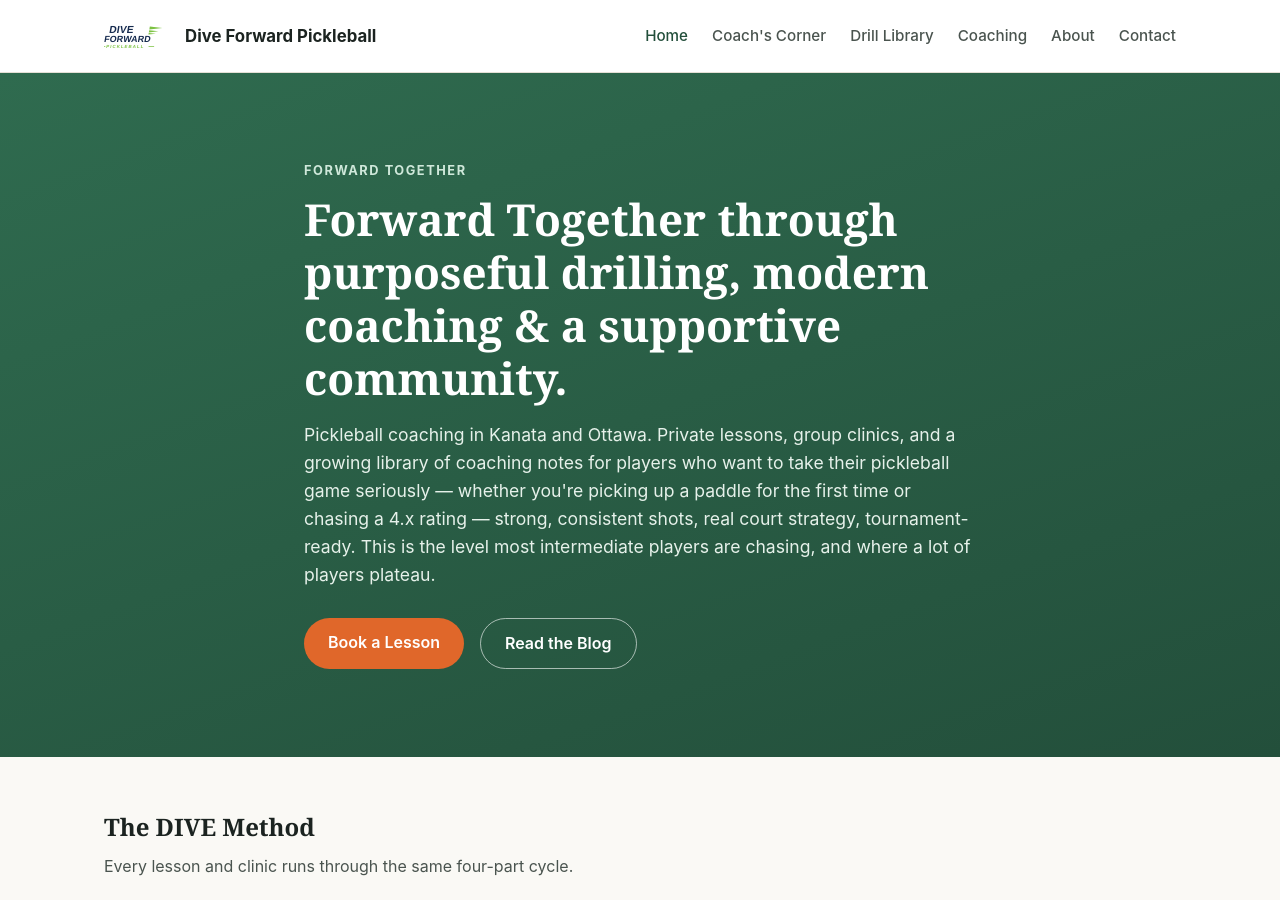
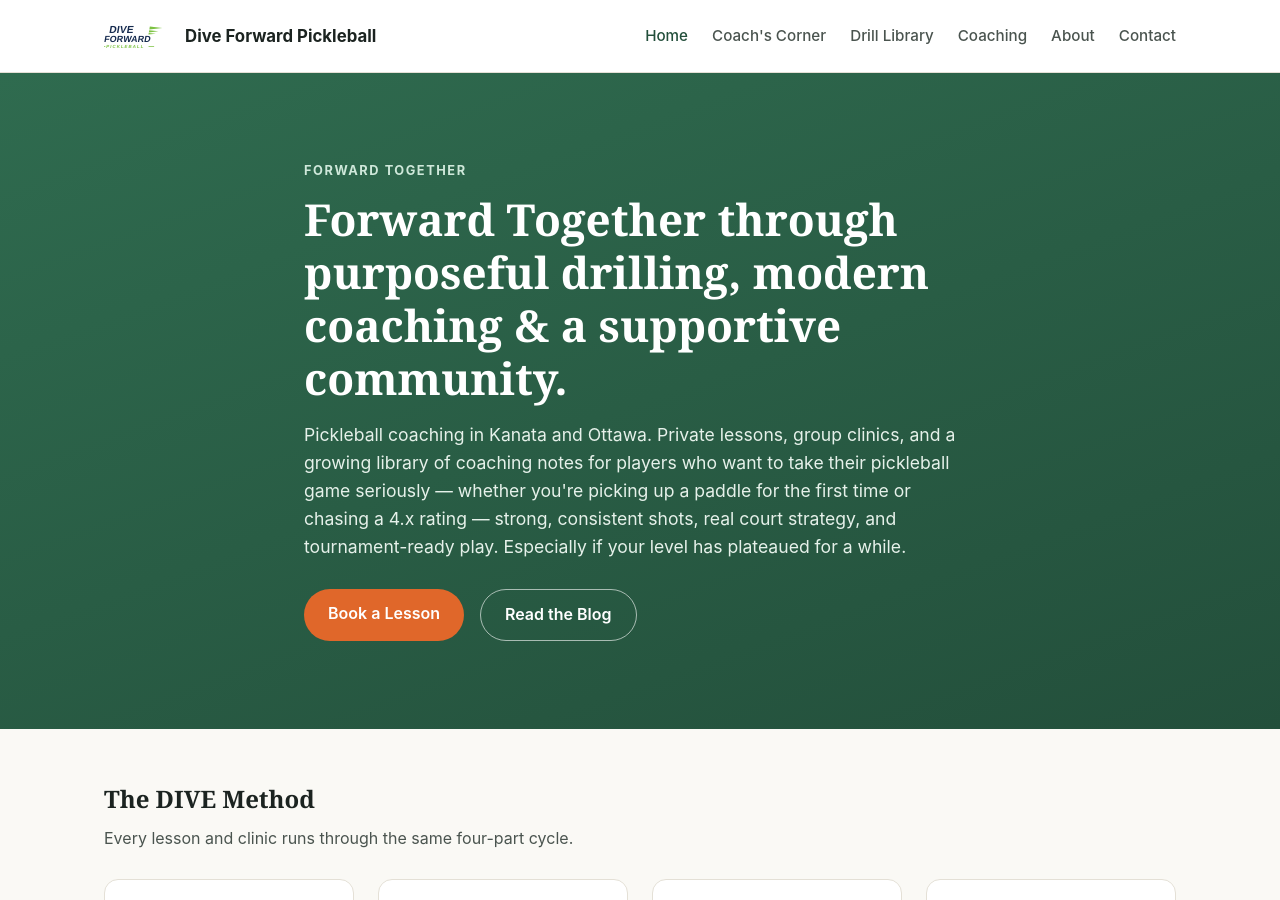
Before and after one commit to forwardpickleballorg-art/forwardpickleballorg-art.github.io, a Jekyll site: the page built from index.html, in a window 1280 px wide and 900 px high. Built offline with Jekyll 4.4.1, drawn with Linux system fonts in a browser that asks for light colours.

Commit message:
Fix home hero grammar: plateau focus

```diff
--- a/index.html
+++ b/index.html
@@ -13,8 +13,8 @@ excerpt: "Pickleball coaching by Louie Kwan in Kanata and Ottawa — private les
       for players who want to take their pickleball game seriously &mdash;
       whether you're picking up a paddle for the first time or chasing a
       4.x rating &mdash; strong, consistent shots, real court strategy,
-      tournament-ready. This is the level most intermediate players are
-      chasing, and where a lot of players plateau.
+      and tournament-ready play. Especially if your level has plateaued
+      for a while.
     </p>
     <div class="hero-actions">
       <a class="button" href="{{ '/contact/' | relative_url }}">Book a Lesson</a>
```
